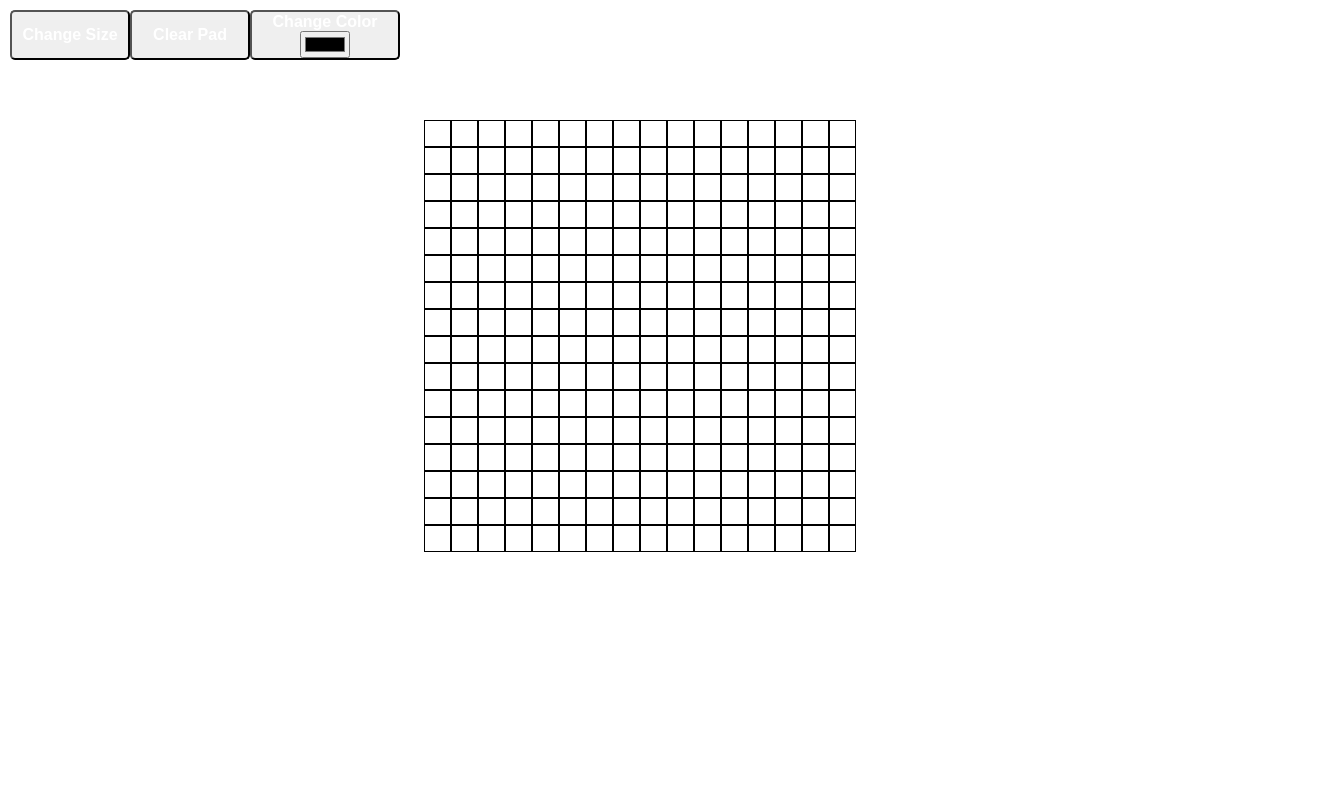
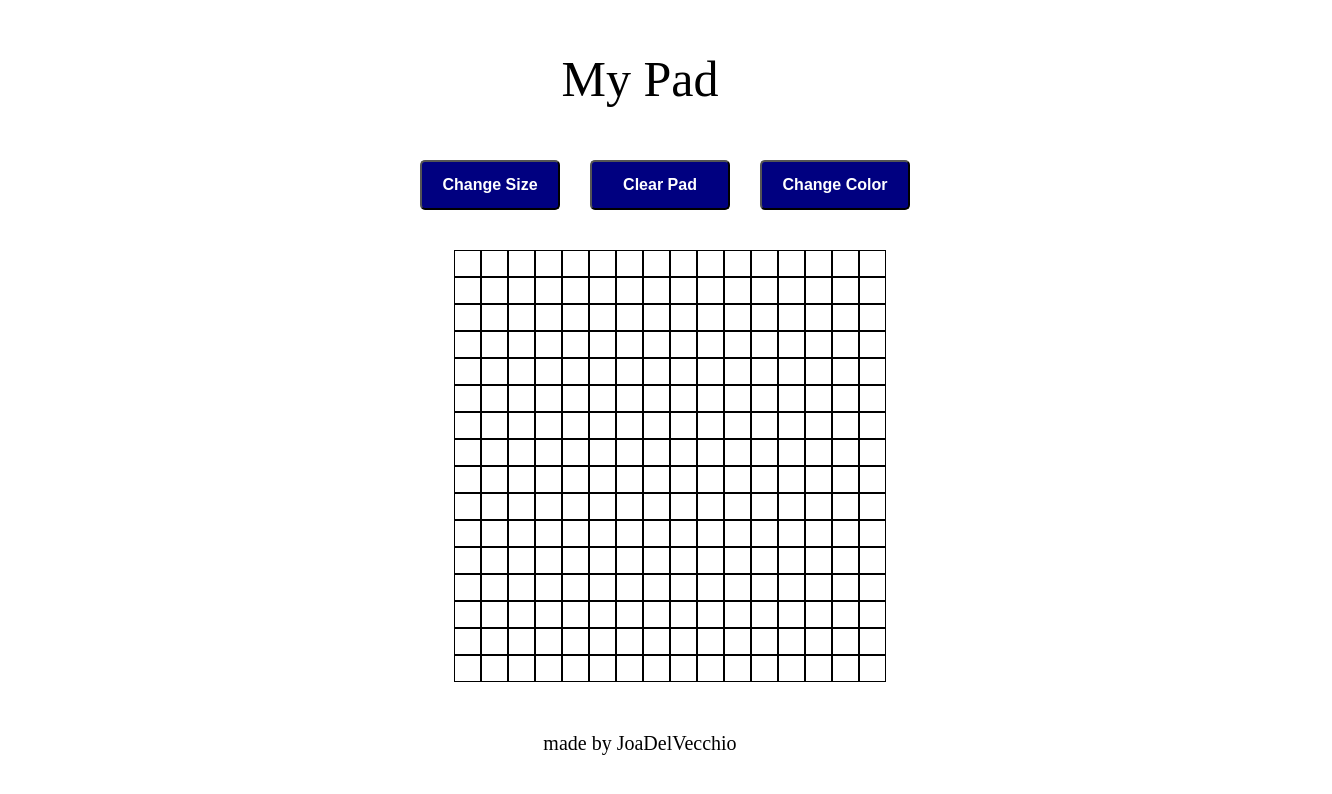
Before and after one commit to JoaDelVecchio/my-pad, a plain HTML site: page index.html in a window 1280 px wide. Shown: the whole page, 1332 px wide, since content can reach past the window. Drawn offline with Linux system fonts and the light colour scheme.

Commit message:
Make the whole body of the HTML in js
- Make header, main and footer objects directly on JS and add content to it.
- Reorganize the code.

```diff
--- a/index.html
+++ b/index.html
@@ -7,19 +7,6 @@
 </head>
 <body>
 
-    <header>
-
-    </header>
-
-    <main>
-
-    </main>
-
-    <footer>
-
-    </footer>
-
-
 
     <script src="./script.js"></script>
 </body>
--- a/script.js
+++ b/script.js
@@ -1,102 +1,140 @@
-// FUNCTIONS
+document.addEventListener("DOMContentLoaded", () => {
+  //VARIABLES && INICIALIZATION
+  const header = document.createElement("header");
+  document.body.prepend(header);
+
+  const main = document.createElement("main");
+  document.body.appendChild(main);
+
+  const buttonsContainer = document.createElement("div");
+  main.appendChild(buttonsContainer);
+
+  const gridContainer = document.createElement("div");
+  main.appendChild(gridContainer);
+
+  const footer = document.createElement("footer");
+  document.body.appendChild(footer);
+
+  let currentColor = "black";
+  let newSize = 16;
+  let headerText;
+
+  function enlargeFont(event) {
+    event.target.style.fontSize = "18px";
+  }
+
+  function decrementFont(event) {
+    event.target.style.fontSize = "16px";
+  }
+
+  function addButton(
+    container,
+    text,
+    onClickFunction = null,
+    colorPicker = false
+  ) {
+    let newButton = document.createElement("button");
+    newButton.style.cssText =
+      "width:140px;height:50px;font-size:16px;font-weight:bold;color:white;border-radius:5px;margin-right:10px;background-color:#000080";
+    newButton.textContent = text;
+
+    if (onClickFunction !== null) {
+      newButton.addEventListener("click", onClickFunction);
+    }
+
+    newButton.addEventListener("mouseover", enlargeFont);
+    newButton.addEventListener("mouseout", decrementFont);
+
+    if (colorPicker) {
+      let input = document.createElement("input");
+      input.type = "color";
+      input.style.position = "absolute";
+      input.style.marginLeft = "80px";
+      input.style.marginTop = "30px";
+      input.style.opacity = 0;
+      input.addEventListener("change", () => {
+        currentColor = input.value;
+      });
+      newButton.appendChild(input);
+      newButton.addEventListener("click", () => input.click());
+    }
+
+    container.appendChild(newButton);
+    return newButton;
+  }
+
   function makeGrid() {
     gridContainer.innerHTML = "";
     gridContainer.style.cssText = `flex-direction:column;display:flex;align-items:center`;
-  // FILAS
+
     for (let i = 0; i < newSize; i++) {
       let row = document.createElement("div");
       row.style.display = "flex";
       row.style.flexDirection = "row";
       gridContainer.appendChild(row);
 
-    // COLUMNAS
       for (let j = 0; j < newSize; j++) {
-      let col = gridContainer.appendChild(document.createElement("div"));
+        let col = document.createElement("div");
         col.style.cssText = `height:${400 / newSize}px;width:${
           400 / newSize
         }px;border:black solid 1px;background-color:white;transition:1s`;
         col.addEventListener("mouseover", function () {
-        if (this.style.backgroundColor === "white") {
-          this.style.backgroundColor = currentColor;
-        } else {
-          this.style.backgroundColor = "white";
-        }
+          this.style.backgroundColor =
+            this.style.backgroundColor === "white" ? currentColor : "white";
         });
         row.appendChild(col);
       }
     }
   }
 
+  function wasCancelled(input) {
+    return input === null;
+  }
+
   function changeSize() {
-
     let input = prompt("Change size to:");
     if (wasCancelled(input)) {
       return;
     }
 
-  while (isNaN(parseInt(input)) || parseInt(input) > 100 || parseInt(input) < 1 ) {
-      input = prompt("Incorret number, try again!, Change size to:");
-
+    while (
+      isNaN(parseInt(input)) ||
+      parseInt(input) > 100 ||
+      parseInt(input) < 1
+    ) {
+      input = prompt("Incorrect number, try again! Change size to:");
       if (wasCancelled(input)) {
         return;
       }
-
-        newSize = parseInt(input);
     }
 
     newSize = parseInt(input);
-  makeGrid(newSize);
+    makeGrid();
   }
 
-function wasCancelled(input) {
-  if (input === null) {
-    return true;
-  }
-  return false;
-}
 
-function addButton(container, text, onClickFunction = null, colorPicker = false ) {
-  newButton = document.createElement("button");
-  newButton.style.cssText =
-    "width:120px;height:50px;font-size:16px;font-weight:bold;color:white;border-radius:5px";
-  newButton.textContent = text;
-  newButton.addEventListener("click", onClickFunction);
-  if (colorPicker !== false)
-    {
-    let input = newButton.appendChild(document.createElement("input"));
-    input.type = "color";
-    input.addEventListener("change", ()=> currentColor = input.value)
-    newButton.appendChild(input);
-    }
-  container.appendChild(newButton);
-  return newButton;
-}
+  //HEADER
+  header.style.cssText = "width:100%;height:10vh"
+  headerText = document.createElement("p");
+  headerText.textContent = "My Pad"
+  headerText.style.cssText = "display:flex;justify-content:center;align-items:center;font-size:50px;"
+  header.appendChild(headerText)
+  //MAIN
+  main.style.cssText = "width:100%;display:flex;flex-direction:column;justify-content:center;align-items:center;gap:40px;padding:30px";
 
-// VARIABLES
+  buttonsContainer.style.cssText = "display:flex;justify-content:center;gap:20px;"
+  addButton(buttonsContainer, "Change Size", changeSize);
+  addButton(buttonsContainer, "Clear Pad", () => makeGrid(newSize));
+  let changeColorBtn = addButton(buttonsContainer, "Change Color", null, true);
+  changeColorBtn.style.width = "150px";
 
-document
-  .querySelectorAll("*")
-  .forEach(
-    (element) =>
-      (element.style.cssText = "box-sizing:border-box;margin: 0;padding: 0")
-  );
+  makeGrid();
 
-let newSize = 16; //16X16 DEFAULT SIZE
-let currentColor = "black";
-const gridContainer = document
-  .querySelector("main")
-  .appendChild(document.createElement("div"));
+  //FOOTER
+  footer.style.cssText = "width:100%;height:5vh"
+  footerText = document.createElement("p");
+  footerText.textContent = "made by JoaDelVecchio"
+  footerText.style.cssText = "display:flex;justify-content:center;align-items:center;font-size:20px;"
+  footer.appendChild(footerText)
 
-// HEADER
-
-header = document.querySelector("header");
-header.style.cssText = "height:100px;padding:10px;display:flex";
-
-addButton(header, "Change Size", changeSize);
-addButton(header, "Clear Pad", makeGrid);
-let changeColorBtn = addButton(header, "Change Color",null,true);
-changeColorBtn.style.width = "150px"
-
-// MAIN
-
-makeGrid(newSize);
+});
```
Lines whose indentation alone changed are shown as unchanged.
